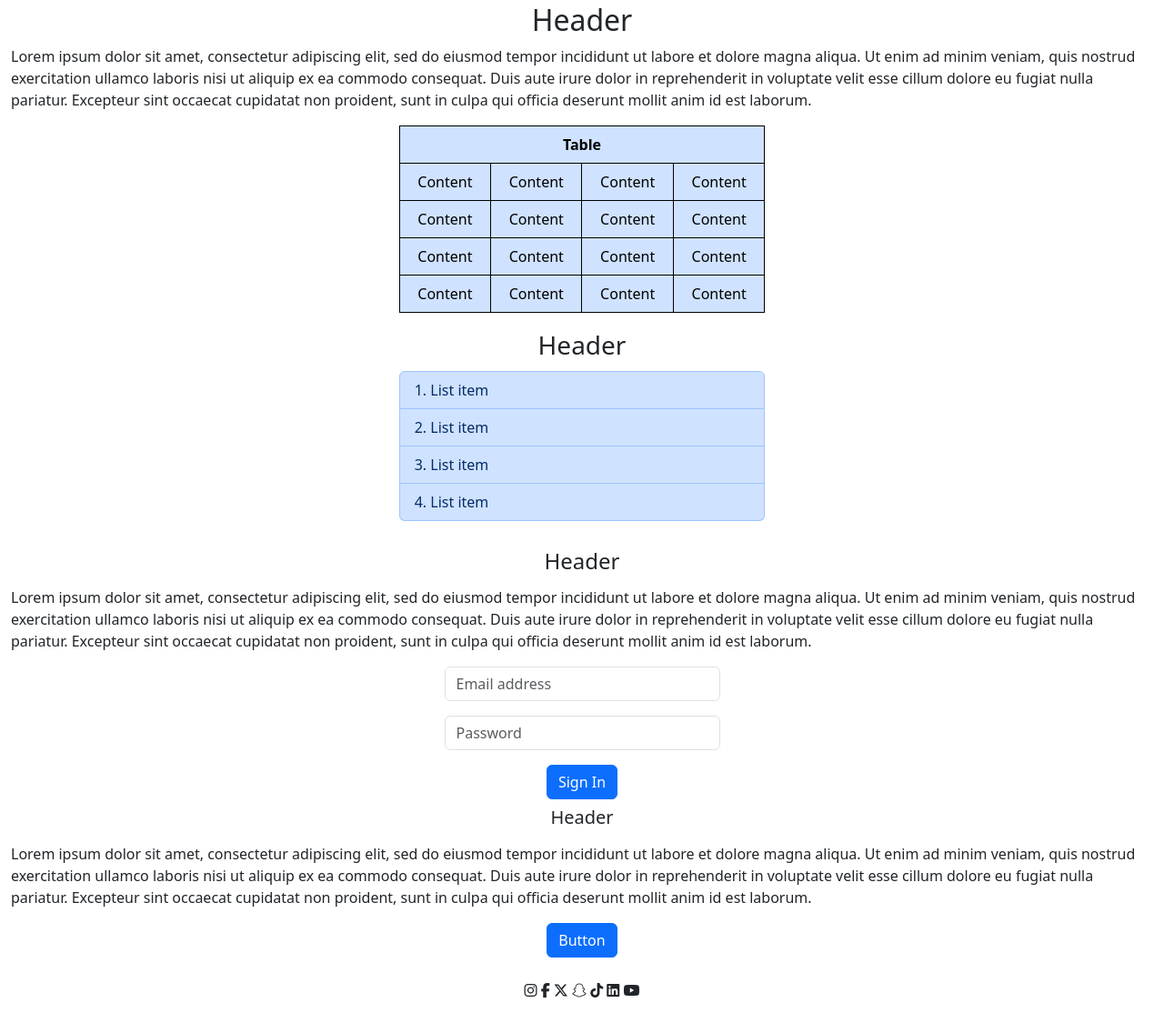
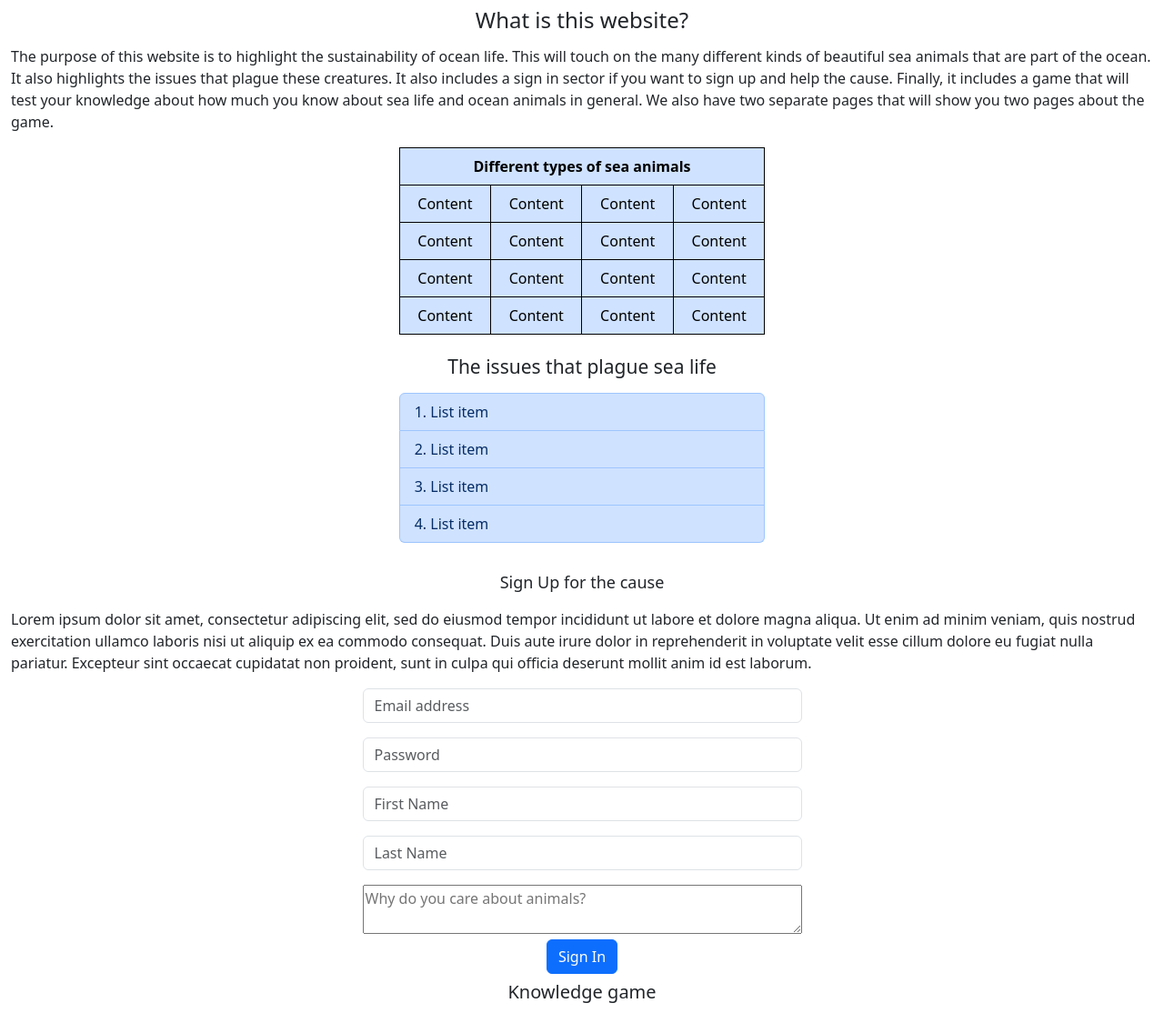
Before and after one commit to TomBrophy101/sustainability, a plain HTML site: page index.html in a window 1280 px wide. Shown: the part 112-1226 px from the top of the page at 91% size. Drawn offline with nearby package versions, Linux system fonts and the light colour scheme.

Commit message:
update files

```diff
--- a/CSS/styles.css
+++ b/CSS/styles.css
@@ -15,11 +15,29 @@ table, tr, th, td {
 	h1 {
 		font-size: 0.625rem;
 	}
+	h2 {
+		font-size: 0.5rem;
+	}
+	h3 {
+		font-size: 0.4375rem;
+	}
+	h4 {
+		font-size: 0.375rem;
+	}
 }
 
 @media screen and (min-width: 500px) {
 	h1 {
 		font-size: 1.25rem;
+	}
+	h2 {
+		font-size: 1rem;
+	}
+	h3 {
+		font-size: 0.875rem;
+	}
+	h4 {
+		font-size: 0.75rem;
 	}
 }
 
@@ -27,4 +45,13 @@ table, tr, th, td {
 	h1 {
 		font-size: 1.875rem;
 	}
+	h2 {
+		font-size: 1.5rem;
+	}
+	h3 {
+		font-size: 1.3125rem;
+	}
+	h4 {
+		font-size: 1.125rem;
+	}
 }
--- a/JavaScript/home.js
+++ b/JavaScript/home.js
@@ -8,3 +8,7 @@ function signIn() {
 		return -1;
 	}
 }
+
+document.getElementById("button").onclick = function () {
+        location.href = "game.html";
+    };
--- a/index.html
+++ b/index.html
@@ -39,13 +39,13 @@
 			<!-- This is the second header -->
 			<div class="position-relative">
 				<div class="position-absolute top-0 start-50 translate-middle">
-					<h2>Header</h2>
+					<h2>What is this website?</h2>
 				</div>
 				<br>
 			</div>
 			<!-- This is the first paragraph -->
 			<div class="row">
-				<p>Lorem ipsum dolor sit amet, consectetur adipiscing elit, sed do eiusmod tempor incididunt ut labore et dolore magna aliqua. Ut enim ad minim veniam, quis nostrud exercitation ullamco laboris nisi ut aliquip ex ea commodo consequat. Duis aute irure dolor in reprehenderit in voluptate velit esse cillum dolore eu fugiat nulla pariatur. Excepteur sint occaecat cupidatat non proident, sunt in culpa qui officia deserunt mollit anim id est laborum.</p>
+				<p>The purpose of this website is to highlight the sustainability of ocean life. This will touch on the many different kinds of beautiful sea animals that are part of the ocean. It also highlights the issues that plague these creatures. It also includes a sign in sector if you want to sign up and help the cause. Finally, it includes a game that will test your knowledge about how much you know about sea life and ocean animals in general. We also have two separate pages that will show you two pages about the game.</p>
 			</div>
 			<!-- This is the table -->
 			<div class="row">
@@ -55,7 +55,7 @@
 					<table class="table table-bordered table-primary">
 						<thead>
 							<tr>
-								<th colspan="4" scope="col" class="text-center">Table</th>
+								<th colspan="4" scope="col" class="text-center">Different types of sea animals</th>
 							</tr>
 						</thead>
 						<tbody>
@@ -91,7 +91,7 @@
 			<!-- This is the third header -->
 			<div class="position-relative">
 				<div class="position-absolute top-0 start-50 translate-middle">
-					<h3>Header</h3>
+					<h3>The issues that plague sea life</h3>
 				</div>
 				<br>
 			</div>
@@ -113,7 +113,7 @@
 			<!-- This is the fourth header-->
 			<div class="position-relative">
 				<div class="position-absolute top-0 start-50 translate-middle">
-					<h4>Header</h4>
+					<h4>Sign Up for the cause</h4>
 				</div>
 				<br>
 			</div>
@@ -130,6 +130,13 @@
 					<div class="mb-3">
 						<input type="password" class="form-control" placeholder="Password" aria-label="Password" size="25" required id="pwd">
 					</div>
+					<div class="mb-3">
+						<input type="text" class="form-control" placeholder="First Name" aria-label="fname" size="25" required id="fname">
+					</div>
+					<div class="mb-3">
+						<input type="text" class="form-control" placeholder="Last Name" aria-label="lname" size="25" required id="lname">
+					</div>
+					<textarea id="care" name="care" placeholder="Why do you care about animals?" cols="50"></textarea>
 					<!-- This is the first button -->
 					<div class="col-md-12 text-center">
 						<button class="btn btn-primary" type="submit" value="Sign Up" onclick="signIn()">Sign In</button>
@@ -140,7 +147,7 @@
 			<!-- This is the fifth header -->
 			<div class="position-relative">
 				<div class="position-absolute top-0 start-50 translate-middle">
-					<h5>Header</h5>
+					<h5>Knowledge game</h5>
 				</div>
 				<br>
 			</div>
@@ -150,7 +157,7 @@
 			</div>
 			<!-- This is the second button -->
 			<div class="col-md-12 text-center">
-				<button class="btn btn-primary " type="button">Button</button>
+				<button class="btn btn-primary " type="button" id="button" onclick="location.href = 'game.html';">Game</button>
 			</div>
 			<br>
 			<!-- These are the icons -->
```
